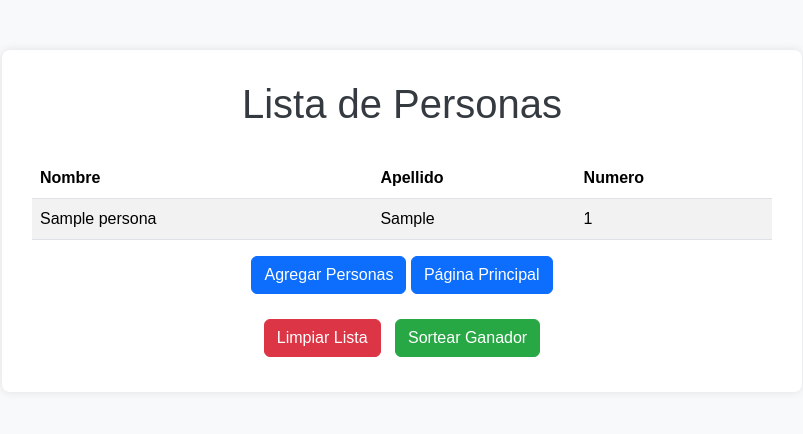
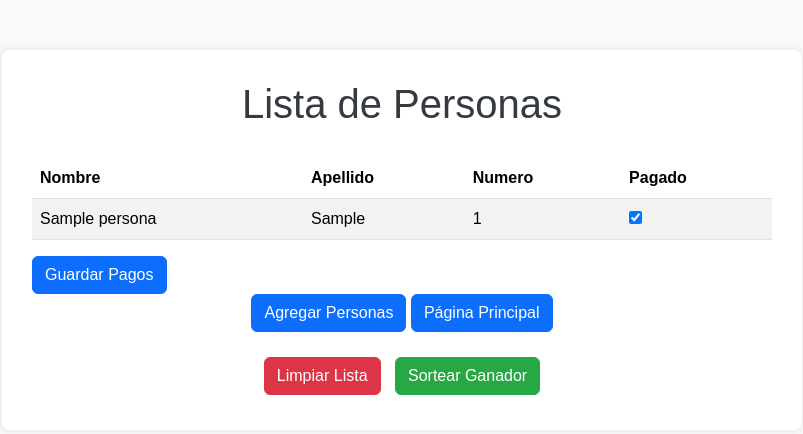
Before and after one commit to dbsq22/Sistema-de-Rifas, a Django app: page /rifas/lista_personas/ in a window 1280 px wide. Shown: the top 434 px of the page, without its empty margins (238-1041 px from the left). Run offline with Django 5.2, Linux system fonts and the light colour scheme; tables that the repository leaves empty hold one stand-in row (values such as "Sample post").

Commit message:
El Sistema de Rifas

```diff
--- a/rifas/models.py
+++ b/rifas/models.py
@@ -5,6 +5,7 @@ class Persona(models.Model):
     nombre = models.CharField(max_length=40)
     apellido = models.CharField(max_length=40)
     numero = models.IntegerField(unique=True)
+    pagado = models.BooleanField(default=False)
 
     def __str__(self):
         return f"{self.nombre} {self.apellido} {self.numero}"
--- a/rifas/templates/rifas/lista_personas.html
+++ b/rifas/templates/rifas/lista_personas.html
@@ -46,12 +46,15 @@
 <body>
     <div class="container">
         <h1>Lista de Personas</h1>
+        <form method="post" action="{% url 'rifas:marcar_pago' %}">
+            {% csrf_token %}
             <table class="table table-striped">
                 <thead>
                     <tr>
                         <th>Nombre</th>
                         <th>Apellido</th>
                         <th>Numero</th>
+                        <th>Pagado</th>
                     </tr>
                 </thead>
                 <tbody>
@@ -60,10 +63,13 @@
                         <td>{{ persona.nombre }}</td>
                         <td>{{ persona.apellido }}</td>
                         <td>{{ persona.numero }}</td>
+                        <td><input type="checkbox" name="pagado_{{ persona.id }}" {% if persona.pagado %}checked{% endif %}></td>
                     </tr>
                     {% endfor %}
                 </tbody>
             </table>
+            <button type="submit" class="btn btn-primary">Guardar Pagos</button>
+        </form>
         <div class="text-center">
             <a href="../agregar_personas/" class="btn btn-primary">Agregar Personas</a>
             <a href="../../" class="btn btn-primary">Página Principal</a>
--- a/rifas/urls.py
+++ b/rifas/urls.py
@@ -1,5 +1,5 @@
 from django.urls import path
-from .views import agregar_persona, lista_personas, index, limpiar_listas, sortear_ganador
+from .views import agregar_persona, lista_personas, index, limpiar_listas, sortear_ganador, marcar_pago
 
 app_name = 'rifas'
 
@@ -8,5 +8,6 @@ urlpatterns = [
     path('agregar_personas/', agregar_persona, name='agregar_personas'),
     path('lista_personas/', lista_personas, name='lista_personas'),
     path('limpiar_lista/', limpiar_listas, name='limpiar_lista'),
-    path('sortear_ganador/', sortear_ganador, name='sortear_ganador')
+    path('sortear_ganador/', sortear_ganador, name='sortear_ganador'),
+    path('marcar_pago/', marcar_pago, name='marcar_pago'),
 ]
--- a/rifas/views.py
+++ b/rifas/views.py
@@ -45,3 +45,18 @@ def sortear_ganador(request):
     else:
         messages.error(request, 'No hay personas registradas para sortear')
     return redirect('../lista_personas')
+
+def marcar_pago(request):
+    if request.method == 'POST':
+        for persona in Persona.objects.all():
+            campo_pagado = f'pagado_{persona.id}'
+            if campo_pagado in request.POST:
+                persona.pagado = True
+            else:
+                persona.pagado = False
+            persona.save()
+        mensajes = messages.get_messages(request)
+        personas = Persona.objects.all()
+        return render(request, 'rifas/lista_personas.html', {'personas': personas, 'messages': mensajes})
+    else:
+        return redirect('otra_vista')
--- a/sistema_rifas/settings.py
+++ b/sistema_rifas/settings.py
@@ -25,7 +25,7 @@ BASE_DIR = Path(__file__).resolve().parent.parent
 SECRET_KEY = 'django-insecure-xoel(%8+8t-ie!@c4e64xf^&g^y@@s!njtzdt+*pi-kz#p_ltc'
 
 # SECURITY WARNING: don't run with debug turned on in production!
-DEBUG = False
+DEBUG = True
 
 ALLOWED_HOSTS = []
 
```
Also changed, not shown: rifas/migrations/0003_persona_pagado.py (added). Lines whose indentation alone changed are shown as unchanged.
